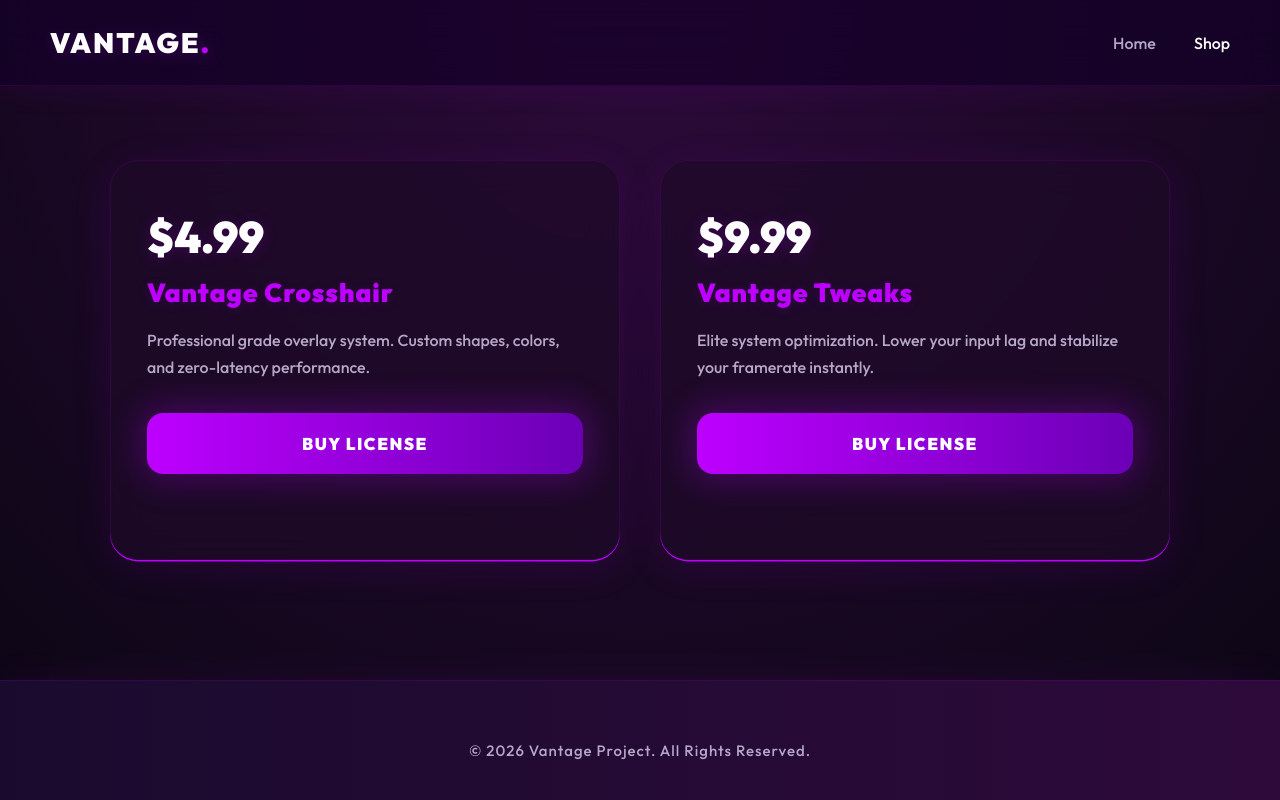
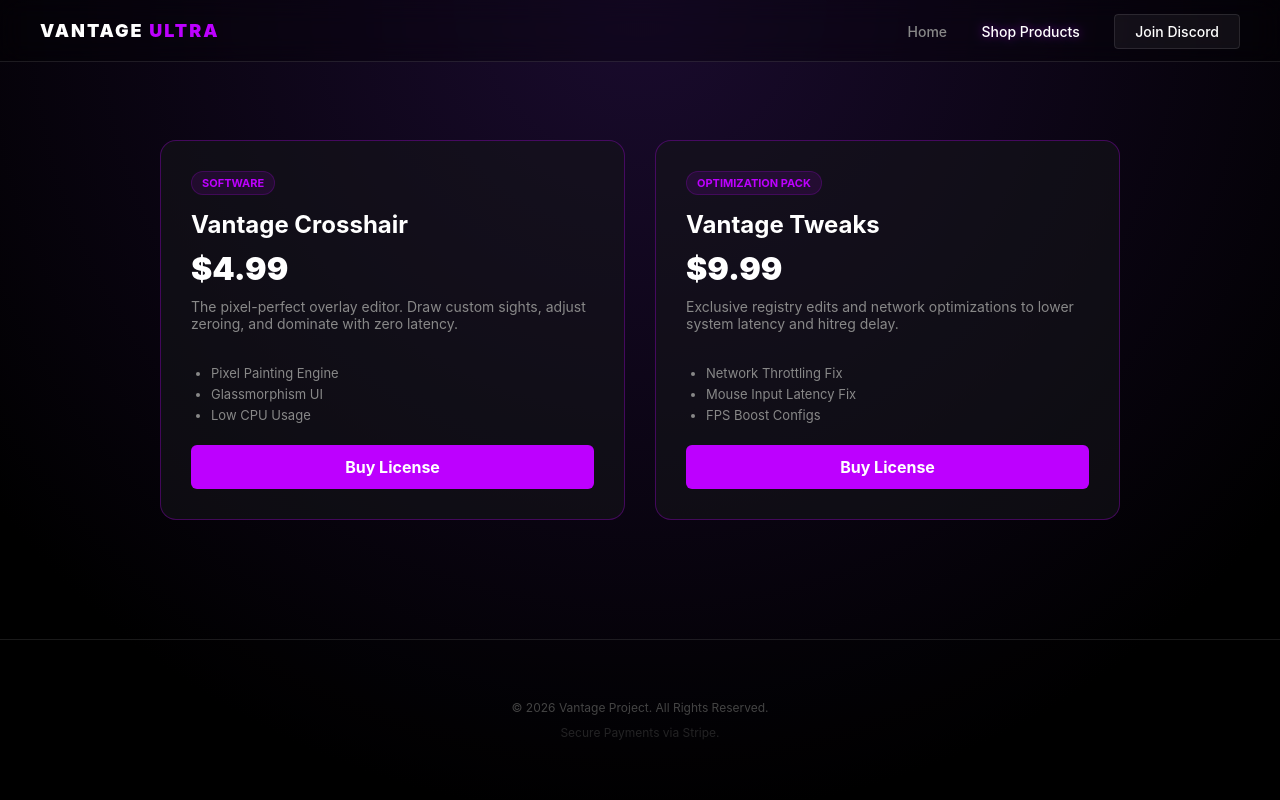
Before and after one commit to sp1deyren/vantage-site, a plain HTML site: page shop.html in a window 1280 px wide. Drawn offline with Linux system fonts and the light colour scheme.

Commit message:
Update shop.html

```diff
--- a/shop.html
+++ b/shop.html
@@ -4,149 +4,138 @@
     <meta charset="UTF-8">
     <meta name="viewport" content="width=device-width, initial-scale=1.0">
     <title>Vantage | Shop</title>
-    <link href="https://fonts.googleapis.com/css2?family=Outfit:wght@300;500;900&display=swap" rel="stylesheet">
     <style>
         :root {
             --accent: #BD00FF;
-            --accent-glow: 0 0 32px 8px rgba(189, 0, 255, 0.25);
-            --bg: #0a0612;
-            --text: #fff;
-            --text-muted: #b6a7c9;
-            --card-bg: rgba(30, 10, 40, 0.7);
-            --border: rgba(189, 0, 255, 0.13);
-            --footer-bg: linear-gradient(90deg, #1a0b2e 0%, #2d0a3a 100%);
+            --accent-glow: rgba(189, 0, 255, 0.5);
+            --bg: #050505;
+            --text: #ffffff;
+            --text-muted: #888;
+            --card-bg: rgba(20, 20, 25, 0.6);
+            --border: rgba(255, 255, 255, 0.1);
         }
 
-        * { margin: 0; padding: 0; box-sizing: border-box; font-family: 'Outfit', sans-serif; }
+        * { margin: 0; padding: 0; box-sizing: border-box; font-family: 'Inter', system-ui, sans-serif; }
 
         body {
-            background: radial-gradient(circle at 50% 0%, #2d0a3a 0%, #0a0612 100%);
+            background-color: var(--bg);
+            background-image: radial-gradient(circle at 50% 0%, #1a0b2e 0%, #000 80%);
             color: var(--text);
             min-height: 100vh;
-            display: flex; flex-direction: column;
+            display: flex; /* Helps keep footer at bottom */
+            flex-direction: column;
+            overflow-x: hidden;
         }
 
         nav {
             display: flex; justify-content: space-between; align-items: center;
-            padding: 25px 50px; border-bottom: 1px solid var(--border);
-            backdrop-filter: blur(20px); background: rgba(20,0,40,0.7);
+            padding: 20px 40px; border-bottom: 1px solid var(--border);
+            backdrop-filter: blur(12px); background: rgba(0,0,0,0.3);
             position: fixed; width: 100%; top: 0; z-index: 1000;
-            box-shadow: 0 4px 32px 0 rgba(189,0,255,0.07);
         }
 
-        .logo { font-weight: 900; font-size: 28px; color: #fff; text-decoration: none; letter-spacing: 2px; text-shadow: 0 2px 16px #bd00ff33; }
-        .logo span { color: var(--accent); filter: drop-shadow(0 0 8px #bd00ff88); }
+        .logo { font-weight: 900; font-size: 18px; letter-spacing: 2px; color: #fff; text-decoration: none; }
+        .logo span { color: var(--accent); }
 
+        .nav-links a {
+            text-decoration: none; color: var(--text-muted); margin-left: 30px;
+            font-size: 14px; font-weight: 500; transition: 0.2s;
+        }
+        .nav-links a:hover, .nav-links a.active { color: #fff; text-shadow: 0 0 10px var(--accent-glow); }
+
+        .btn-nav {
+            border: 1px solid var(--border); padding: 8px 20px; border-radius: 4px;
+            background: rgba(255,255,255,0.05); color: #fff !important;
+        }
+        .btn-nav:hover { background: rgba(255,255,255,0.1); border-color: #fff; }
+
+        /* SHOP GRID */
         .shop-grid {
-            display: grid; grid-template-columns: repeat(auto-fit, minmax(320px, 1fr)); gap: 40px;
-            max-width: 1100px; margin: 160px auto 80px; padding: 0 20px;
-            flex-grow: 1;
+            display: grid; grid-template-columns: repeat(auto-fit, minmax(300px, 1fr)); gap: 30px;
+            max-width: 1000px; margin: 140px auto 100px; /* Increased margin-bottom */
+            padding: 0 20px;
+            flex-grow: 1; /* Pushes footer down */
         }
 
         .product-card {
-            background: var(--card-bg);
-            border: 1.5px solid var(--border);
-            border-radius: 28px;
-            padding: 48px 36px 40px 36px;
-            transition: 0.4s cubic-bezier(.4,2,.3,1);
-            position: relative;
-            box-shadow: 0 8px 40px 0 rgba(189,0,255,0.10), 0 1.5px 0 0 var(--accent);
-            backdrop-filter: blur(16px);
+            background: var(--card-bg); border: 1px solid var(--border); border-radius: 16px;
+            padding: 30px; text-align: left; transition: 0.3s; position: relative; overflow: hidden;
+            height: fit-content;
         }
+        .product-card:hover { border-color: var(--accent); transform: translateY(-5px); }
 
-        .product-card:hover {
-            border-color: var(--accent);
-            background: rgba(189,0,255,0.07);
-            box-shadow: 0 8px 64px 0 rgba(189,0,255,0.18), 0 1.5px 0 0 var(--accent);
-            transform: scale(1.025) translateY(-6px);
+        .tag {
+            background: rgba(189,0,255,0.1); color: var(--accent); padding: 4px 10px;
+            border-radius: 20px; font-size: 11px; font-weight: 700; text-transform: uppercase;
+            margin-bottom: 15px; display: inline-block; border: 1px solid rgba(189,0,255,0.2);
         }
-
-        .price {
-            font-size: 44px;
-            font-weight: 900;
-            margin-bottom: 12px;
-            display: block;
-            color: #fff;
-            text-shadow: 0 2px 16px #bd00ff33;
-        }
-        h2 {
-            font-size: 26px;
-            margin-bottom: 18px;
-            color: var(--accent);
-            letter-spacing: 1px;
-            text-shadow: 0 2px 12px #bd00ff22;
-        }
-        .desc {
-            color: var(--text-muted);
-            font-size: 16px;
-            margin-bottom: 32px;
-            line-height: 1.7;
-        }
+        .price { font-size: 32px; font-weight: 900; margin: 10px 0; display: block; }
+        .desc { color: var(--text-muted); font-size: 14px; margin-bottom: 25px; min-height: 40px; }
 
         .btn-buy {
-            width: 100%;
-            display: block;
-            text-align: center;
-            padding: 20px 0;
-            background: linear-gradient(90deg, #BD00FF 0%, #6B00B6 100%);
-            color: #fff;
-            font-weight: 900;
-            font-size: 17px;
-            text-decoration: none;
-            border-radius: 16px;
-            transition: transform 0.3s cubic-bezier(0.175, 0.885, 0.32, 1.275), box-shadow 0.3s, filter 0.2s;
-            text-transform: uppercase;
-            letter-spacing: 1.5px;
-            box-shadow: var(--accent-glow);
-            border: none;
-            outline: none;
-            margin-top: 10px;
+            width: 100%; display: block; text-align: center; padding: 12px;
+            background: #fff; color: #000; font-weight: 700; text-decoration: none; border-radius: 6px;
+            transition: 0.2s;
         }
+        .btn-buy:hover { background: var(--accent); color: #fff; }
 
-        .btn-buy:hover {
-            transform: scale(1.07) translateY(-2px);
-            box-shadow: 0 0 60px 0 #BD00FF55;
-            filter: brightness(1.15) saturate(1.2);
-        }
-
+        /* FOOTER FIX */
         footer {
             text-align: center;
-            padding: 60px 0 40px 0;
-            color: #b6a7c9;
+            padding: 60px 40px;
+            color: #444;
+            font-size: 12px;
             border-top: 1px solid var(--border);
-            background: var(--footer-bg);
-            font-size: 15px;
-            letter-spacing: 1px;
-            margin-top: 40px;
-            box-shadow: 0 -2px 32px 0 #bd00ff11;
+            width: 100%;
+            background: rgba(0,0,0,0.2);
         }
     </style>
 </head>
 <body>
+
     <nav>
-        <a href="index.html" class="logo">VANTAGE<span>.</span></a>
+        <a href="index.html" class="logo">VANTAGE <span>ULTRA</span></a>
         <div class="nav-links">
-            <a href="index.html" style="text-decoration: none; color: var(--text-muted); margin-left: 35px;">Home</a>
-            <a href="shop.html" style="text-decoration: none; color: #fff; margin-left: 35px;">Shop</a>
+            <a href="index.html">Home</a>
+            <a href="shop.html" class="active">Shop Products</a>
+            <a href="#" target="_blank" class="btn-nav">Join Discord</a>
         </div>
     </nav>
 
     <section class="shop-grid">
-        <div class="product-card">
+
+        <div class="product-card" style="border-color: rgba(189,0,255,0.3);">
+            <span class="tag">Software</span>
+            <h2>Vantage Crosshair</h2>
             <span class="price">$4.99</span>
-            <h2>Vantage Crosshair</h2>
-            <p class="desc">Professional grade overlay system. Custom shapes, colors, and zero-latency performance.</p>
-            <a href="#" class="btn-buy">Buy License</a>
+            <p class="desc">The pixel-perfect overlay editor. Draw custom sights, adjust zeroing, and dominate with zero latency.</p>
+            <ul style="color:#888; font-size:13px; margin-bottom:20px; padding-left:20px; line-height:1.6;">
+                <li>Pixel Painting Engine</li>
+                <li>Glassmorphism UI</li>
+                <li>Low CPU Usage</li>
+            </ul>
+            <a href="#" class="btn-buy" style="background: var(--accent); color: white;">Buy License</a>
         </div>
 
-        <div class="product-card">
+        <div class="product-card" style="border-color: rgba(189,0,255,0.3);">
+            <span class="tag">Optimization Pack</span>
+            <h2>Vantage Tweaks</h2>
             <span class="price">$9.99</span>
-            <h2>Vantage Tweaks</h2>
-            <p class="desc">Elite system optimization. Lower your input lag and stabilize your framerate instantly.</p>
-            <a href="#" class="btn-buy">Buy License</a>
+            <p class="desc">Exclusive registry edits and network optimizations to lower system latency and hitreg delay.</p>
+            <ul style="color:#888; font-size:13px; margin-bottom:20px; padding-left:20px; line-height:1.6;">
+                <li>Network Throttling Fix</li>
+                <li>Mouse Input Latency Fix</li>
+                <li>FPS Boost Configs</li>
+            </ul>
+            <a href="#" class="btn-buy" style="background: var(--accent); color: white;">Buy License</a>
         </div>
+
     </section>
 
-    <footer>© 2026 Vantage Project. All Rights Reserved.</footer>
+    <footer>
+        © 2026 Vantage Project. All Rights Reserved. <br>
+        <span style="opacity: 0.5; margin-top: 10px; display: block;">Secure Payments via Stripe.</span>
+    </footer>
+
 </body>
 </html>
```
